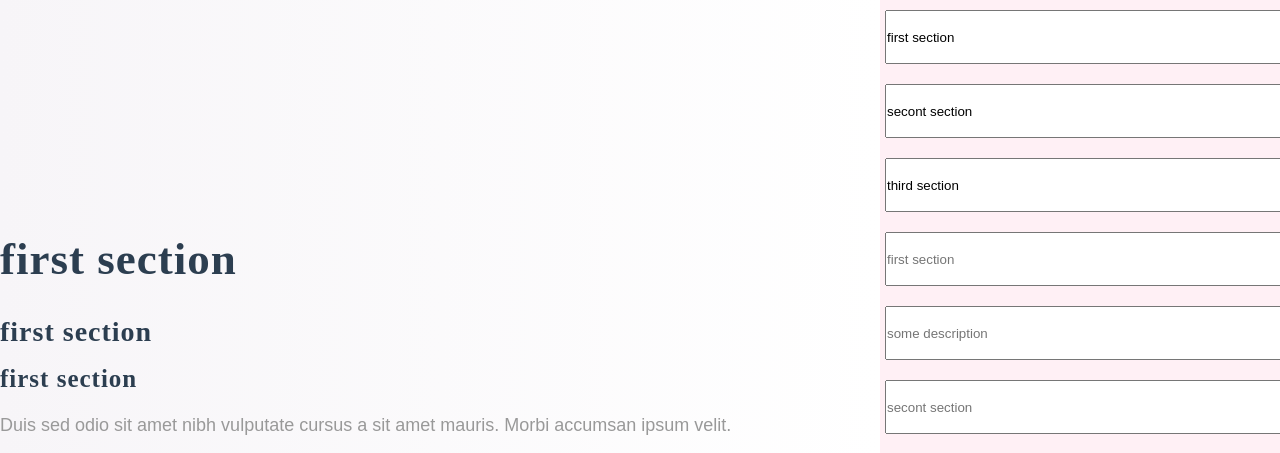
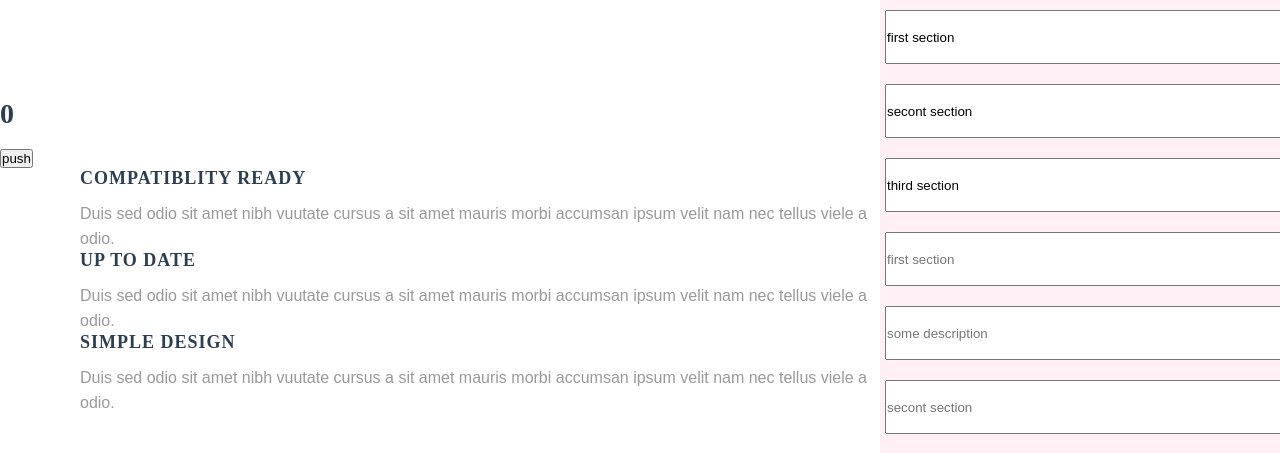
Before and after one commit to TupotaValentyn/template-editor-react, a React (Create React App) app: page / in a window 1280 px wide. Shown: the top 453 px of the page. Built offline with nearby package versions, Linux system fonts and the light colour scheme.

Commit message:
rewrite code to functional style for template component

```diff
--- a/src/Template/Template.js
+++ b/src/Template/Template.js
@@ -1,7 +1,9 @@
-import React, {Component} from 'react'
+import React, {useState, Component} from 'react'
 import './Template.css'
+import FunTemplate from '../functionalTemplate/funTemplate.js'
 
-class SidePanel extends Component {
+
+class Template extends Component {
 
   constructor(props) {
     super(props)
@@ -46,6 +48,9 @@ class SidePanel extends Component {
       const {moc} = this.props
     return (
         <section className="site">
+        <div>
+          <FunTemplate moc = {moc}/>
+        </div>
           <div className='parent'>
             <section id="hero" className="hero hero-8 pb-0">
             <div className="container">
@@ -182,4 +187,4 @@ class SidePanel extends Component {
   }
 }
 
-export default SidePanel;
+export default Template;
--- /dev/null
+++ b/src/functionalTemplate/funTemplate.js
@@ -0,0 +1,70 @@
+import React, {useState} from 'react'
+
+
+export default function FunTemplate (mock) {
+
+  const {moc} = mock
+  // console.log(moc)
+  let [state, setState] = useState(0)
+
+  function count () {
+    internal.next()
+  }
+
+  function* contentRender () {
+    console.log(state)
+    yield setState(state + 1)
+  }
+
+  const internal = contentRender()
+  console.log()
+
+  return (
+      <section id="featured1" className="featured featured-1">
+      <h2>{state}</h2>
+      <h2></h2>
+      <h2></h2>
+      <h2></h2>
+      <button onClick={count}>push</button>
+      <div className="container">
+        <div className="row">
+          <div className="col-xs-12 col-sm-12 col-md-4">
+            <div className="featured-panel">
+              <div className="featured-icon">
+                <i className="lnr lnr-screen"></i>
+              </div>
+              <div className="featured-content">
+                <h3 className="editable">Compatiblity Ready</h3>
+                <p className="editable">Duis sed odio sit amet nibh vuutate cursus a sit amet mauris morbi accumsan ipsum velit nam nec tellus viele a odio.</p>
+              </div>
+            </div>
+          </div>
+
+          <div className="col-xs-12 col-sm-12 col-md-4">
+            <div className="featured-panel">
+              <div className="featured-icon">
+                <i className="lnr lnr-star"></i>
+              </div>
+              <div className="featured-content">
+                <h3 className="editable">Up To Date</h3>
+                <p className="editable">Duis sed odio sit amet nibh vuutate cursus a sit amet mauris morbi accumsan ipsum velit nam nec tellus viele a odio.</p>
+              </div>
+            </div>
+          </div>
+
+          <div className="col-xs-12 col-sm-12 col-md-4">
+            <div className="featured-panel">
+              <div className="featured-icon">
+                <i className="lnr lnr-diamond"></i>
+              </div>
+              <div className="featured-content">
+                <h3 className="editable">Simple Design</h3>
+                <p className="editable">Duis sed odio sit amet nibh vuutate cursus a sit amet mauris morbi accumsan ipsum velit nam nec tellus viele a odio.</p>
+              </div>
+            </div>
+          </div>
+        </div>
+      </div>
+    </section>
+  )
+}
```
